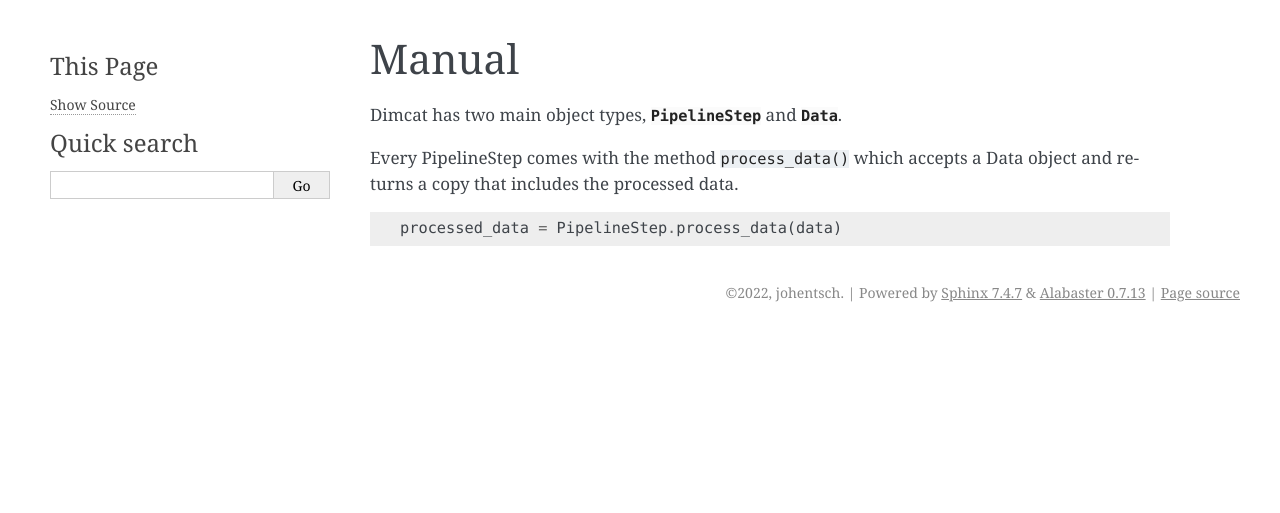
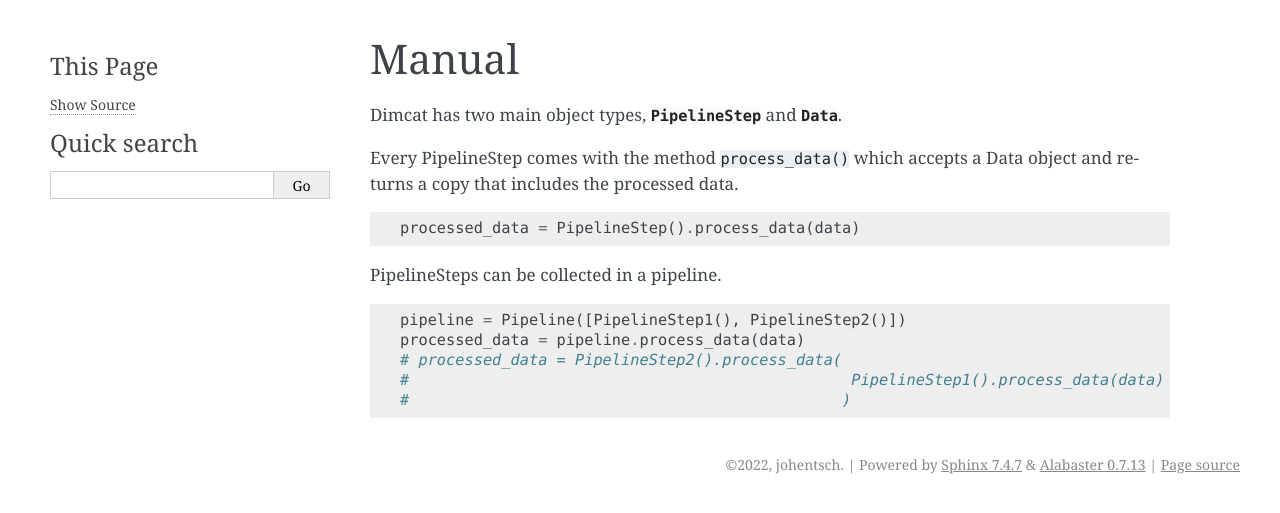
Before and after one commit to DCMLab/dimcat, a Sphinx documentation site: the page built from docs/manual.rst, in a window 1280 px wide. Shown: the top 513 px of the page. Built offline with Sphinx 7.4.7, drawn with Linux system fonts in a browser that asks for light colours.

```diff
--- a/docs/conf.py
+++ b/docs/conf.py
@@ -72,7 +72,9 @@ extensions = [
     "sphinx.ext.ifconfig",
     "sphinx.ext.mathjax",
     "sphinx.ext.napoleon",
+    "myst_nb",
 ]
+# pip install myst-nb
 
 # Add any paths that contain templates here, relative to this directory.
 templates_path = ["_templates"]
--- a/docs/index.rst
+++ b/docs/index.rst
@@ -30,7 +30,8 @@ Contents
    :maxdepth: 2
 
    Overview <readme>
-   Manual <manual>
+   tutorial
+   manual
    Contributions & Help <contributing>
    License <license>
    Authors <authors>
--- a/docs/manual.rst
+++ b/docs/manual.rst
@@ -8,4 +8,14 @@ Every PipelineStep comes with the method ``process_data()`` which accepts a Data
 
 .. code-block:: python
 
-   processed_data = PipelineStep.process_data(data)
+   processed_data = PipelineStep().process_data(data)
+
+PipelineSteps can be collected in a pipeline.
+
+.. code-block:: python
+
+   pipeline = Pipeline([PipelineStep1(), PipelineStep2()])
+   processed_data = pipeline.process_data(data)
+   # processed_data = PipelineStep2().process_data(
+   #                                                PipelineStep1().process_data(data)
+   #                                               )
--- a/docs/requirements.txt
+++ b/docs/requirements.txt
@@ -1,3 +1,6 @@
+git+https://github.com/DCMLab/dimcat.git@new_ms3
+git+https://github.com/johentsch/ms3.git@corpus_structure
+myst-nb
 # Requirements file for ReadTheDocs, check .readthedocs.yml.
 # To build the module reference correctly, make sure every external package
 # under `install_requires` in `setup.cfg` is also listed here!
```
Also changed, not shown: docs/tutorial.ipynb (added).
